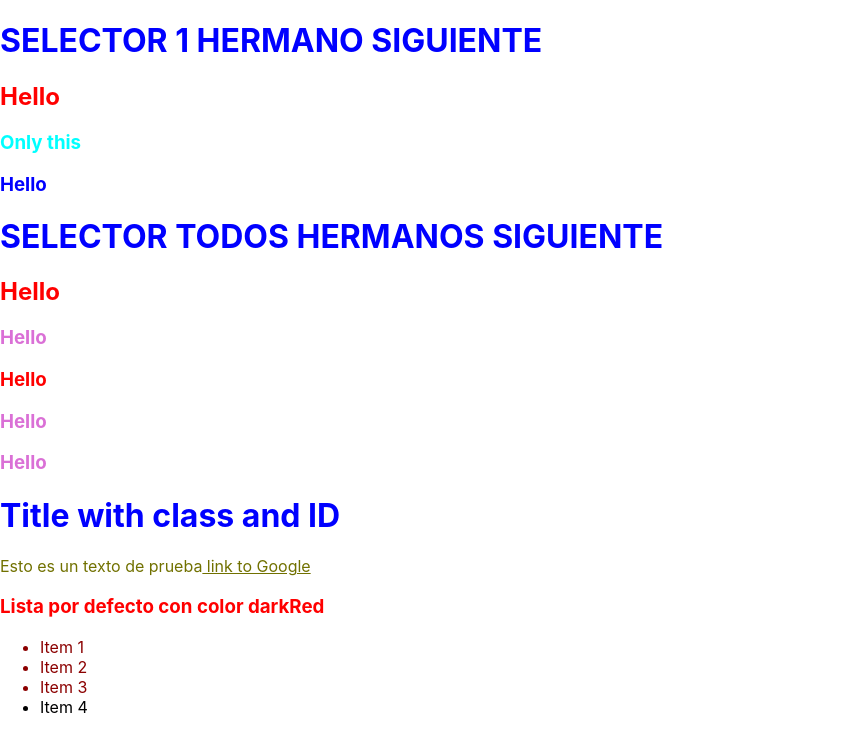
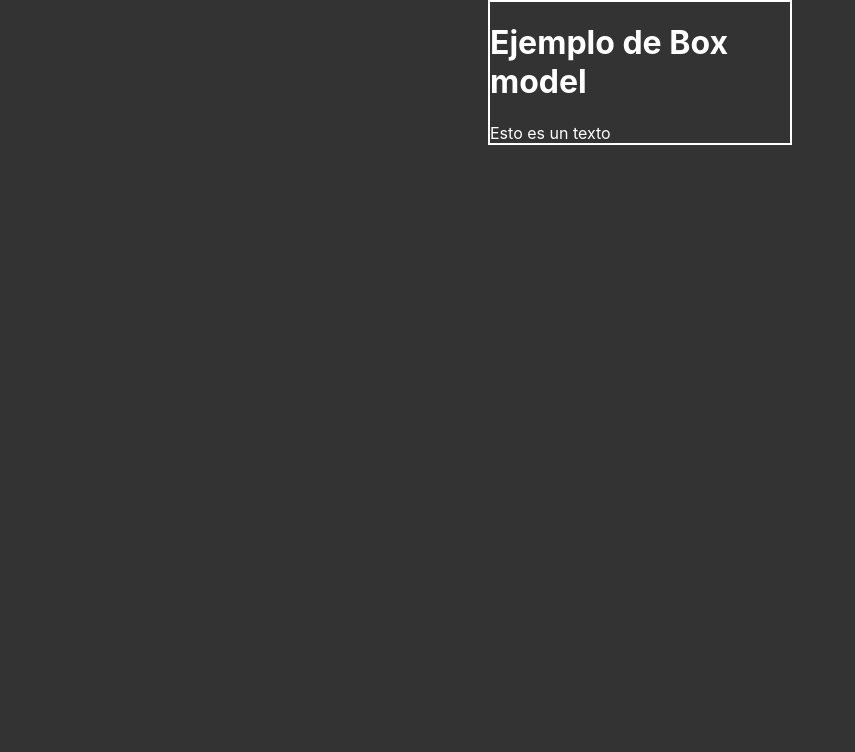
Before and after one commit to javirro/full-css, a React (Create React App) app: page / in a window 1280 px wide. Shown: the top 752 px of the page, without its empty margins (0-855 px from the left). Built offline with nearby package versions, Linux system fonts and the light colour scheme.

Commit message:
Añadir box model and margin

```diff
--- a/src/App.js
+++ b/src/App.js
@@ -1,11 +1,14 @@
-import Ejemplo1 from "./Components/Ejemplo1"
-import Herencia from "./Components/Herencia"
+import BoxModel from "./Components/BoxModel";
+// import Ejemplo1 from "./Components/Ejemplo1"
+// import Herencia from "./Components/Herencia"
 
 function App() {
   return (
     <div >
-      <Ejemplo1 />
-      <Herencia />
+      {/* <Ejemplo1 />
+      <Herencia /> */}
+
+      <BoxModel/>
     </div>
   );
 }
--- /dev/null
+++ b/src/Components/BoxModel.jsx
@@ -0,0 +1,12 @@
+import '../styles/BoxModel.css'
+const BoxModel = () => {
+  return (
+    <div className='box'>
+      <div className='small-box'>
+        <h1>Ejemplo de Box model</h1>
+        <span>Esto es un texto</span></div>
+
+    </div>)
+}
+
+export default BoxModel
--- /dev/null
+++ b/src/styles/BoxModel.css
@@ -0,0 +1,32 @@
+body {
+    background-color: #333;
+    color: #fff
+}
+
+.small-box {
+    border: 2px solid white;
+    width: 300px;
+    margin-left: auto;
+    margin-right: auto;
+}
+
+
+/* Elementos de linea: a, span, etc no se les puede definir un width o height */
+
+
+/* Elementos de linea: a, span, solo tienen margenes laterales, pero no tienen margin top o bottom */
+
+
+/* Propiedad margin 4 valores: top right bottom left  --> Agujas del reloj*/
+
+
+/* Propiedad margin 2 valores: top/bottom right/left  --> Agujas del reloj*/
+
+
+/* margin-left: auto pega el componente a la derecha */
+
+
+/* margin-right: auto pega el componente a la izquierda */
+
+
+/* Para que margin left/right auto funcione, nuestro bloque debe tener definido un width determinado, sino no funciona */
```
